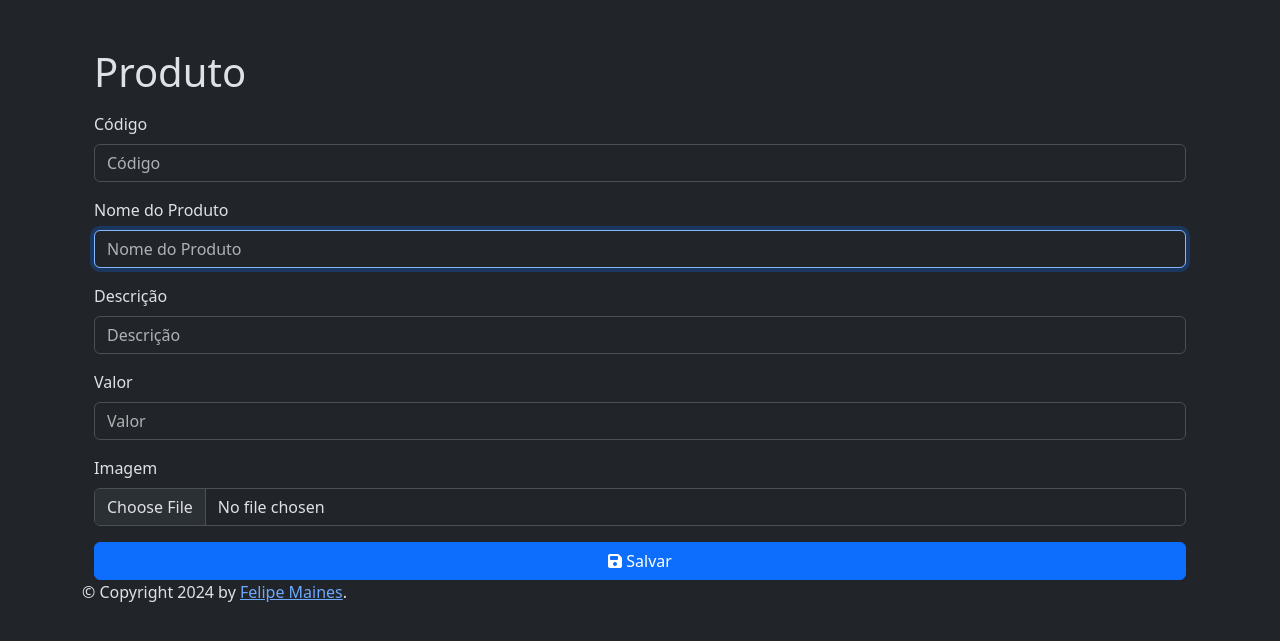
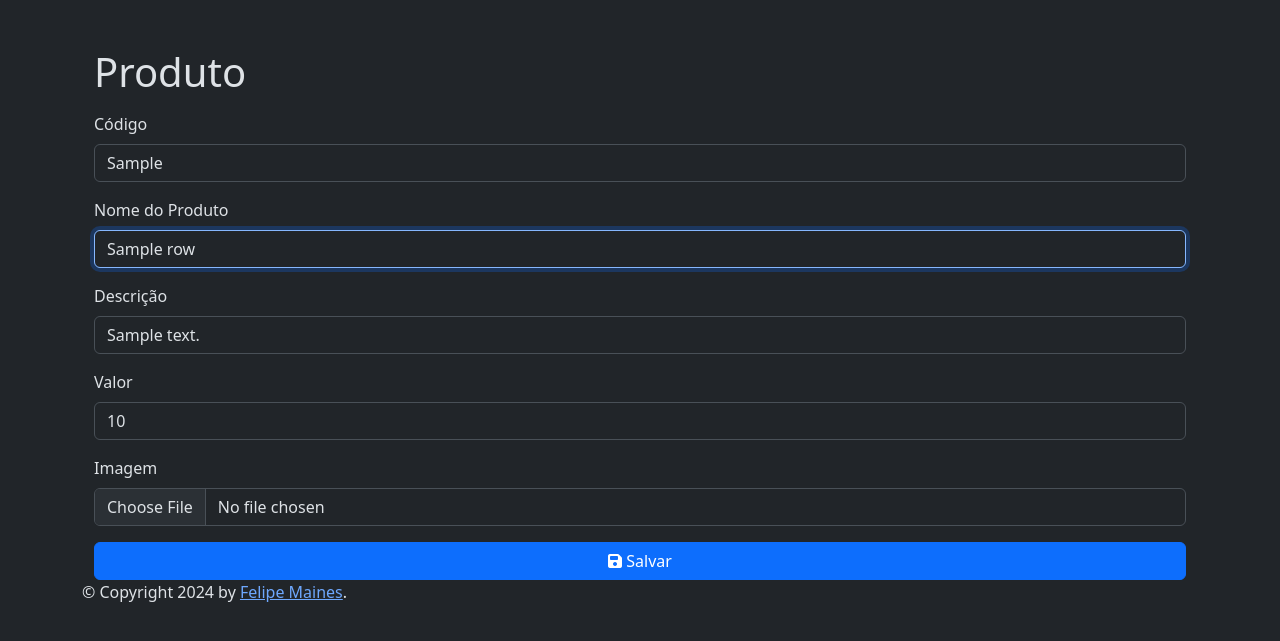
Before and after one commit to vit0rsilv4/comanda_front, a Python web app: template scr/mod_produtos/templates/formProduto.html in a window 1280 px wide. Shown: the part 56-697 px from the top of the page. Run offline with Jinja, Linux system fonts and the light colour scheme; the template is opened without the code that fills it: most values are stand-ins (such as "Sample title", 1, 10 or a date in 2020); some libraries are stand-ins or nearby versions.

Commit message:
resolvendo bugs

```diff
--- a/scr/mod_produtos/templates/formListaProduto.html
+++ b/scr/mod_produtos/templates/formListaProduto.html
@@ -51,6 +51,8 @@
 {% endblock %}
 
 {% block js %}
+<script src="https://cdnjs.cloudflare.com/ajax/libs/jquery/3.3.1/jquery.min.js"></script>
+<script src="https://cdnjs.cloudflare.com/ajax/libs/inputmask/5.0.6/jquery.inputmask.min.js" integrity="sha512-a09SDu7oF3ZwLwzWr8X+J2U3lc//BrM8afGj39oBeZ4RZfE1eOR5Iq1P8t0N+ZpNz6K6slfz/nfUa44/EfPOzQ==" crossorigin="anonymous" referrerpolicy="no-referrer"></script>
 <script>
     $("form[name='jsDelete']").submit(function (e) {
         // parar o envio para poder fazer manualmente
@@ -71,6 +73,7 @@
         });
     });
 
+    $SCRIPT_ROOT = {{ request.script_root | tojson | safe }};
     function deletarProduto(idProduto) {
         $.post($SCRIPT_ROOT + "{{ url_for('produto.delete') }}", {
             id_produto: idProduto
--- a/scr/mod_produtos/templates/formProduto.html
+++ b/scr/mod_produtos/templates/formProduto.html
@@ -11,26 +11,26 @@
 {% block content %}
 <div class="container mt-5">
     <h1>Produto</h1>
-    <form name="{{ 'formEditar' if result else 'formAdicionar' }}" id="{{ 'formEditar' if result else 'formAdicionar' }}" action="{{ url_for('produto.insert') }}" method="POST" class="mt-3" enctype="multipart/form-data">
+    <form name="{{ 'formEditar' if result else 'formAdicionar' }}" id="{{ 'formEditar' if result else 'formAdicionar' }}" action="{{ url_for('produto.edit') if result else url_for('produto.insert') }}" method="POST" class="mt-3" enctype="multipart/form-data">
         <div class="mb-3">
             <label for="id" class="form-label">Código</label>
-            <input type="text" class="form-control" name="id" id="id" value="" placeholder="Código" readonly>
+            <input type="text" class="form-control" name="id" id="id" value="{{id}}" placeholder="Código" readonly>
         </div>
         <div class="mb-3">
             <label for="nome" class="form-label">Nome do Produto</label>
-            <input type="text" class="form-control" name="nome" id="nome" value="" placeholder="Nome do Produto" maxlength="100" autofocus required>
+            <input type="text" class="form-control" name="nome" id="nome" value="{{nome}}" placeholder="Nome do Produto" maxlength="100" autofocus required>
         </div>
         <div class="mb-3">
             <label for="descricao" class="form-label">Descrição</label>
-            <input type="text" class="form-control" name="descricao" id="descricao" value="" placeholder="Descrição" maxlength="100" required>
+            <input type="text" class="form-control" name="descricao" id="descricao" value="{{descricao}}" placeholder="Descrição" maxlength="100" required>
         </div>
         <div class="mb-3">
             <label for="valor_unitario" class="form-label">Valor</label>
-            <input type="text" class="form-control" name="valor_unitario" id="valor_unitario" value="" placeholder="Valor" maxlength="15" required>
+            <input type="text" class="form-control" name="valor_unitario" id="valor_unitario" value="{{valor_unitario}}" placeholder="Valor" maxlength="15" required>
         </div>
         <div class="mb-3">
             <label for="foto" class="form-label">Imagem</label>
-            <input type="file" class="form-control" name="foto" id="foto" required>
+            <input type="file" class="form-control" name="foto" value="{{foto}}" id="foto" required>
         </div>
         <button type="submit" name="salvaProdutoDB" id="salvaProdutoDB" class="btn btn-primary w-100">
             <i class='fas fa-save'></i> Salvar
```
Also changed, not shown: scr/mod_produtos/produto.py (+10 -11 lines).
